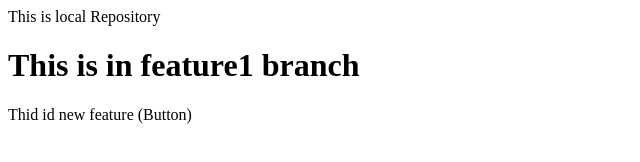
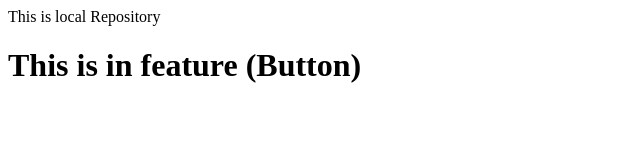
Before and after one commit to sahilkkc01/Loacalrepo, a plain HTML site: page index.html in a window 1280 px wide. Shown: the whole page, without its empty margins (0-640 px from the left). Drawn offline with Linux system fonts and the light colour scheme.

Commit message:
Button added

```diff
--- a/index.html
+++ b/index.html
@@ -1,3 +1,2 @@
 <p>This is local Repository</p>
-<h1>This is in feature1 branch</h1>
-<p>Thid id new feature (Button) </p>
+<h1>This is in feature (Button)</h1>
```
